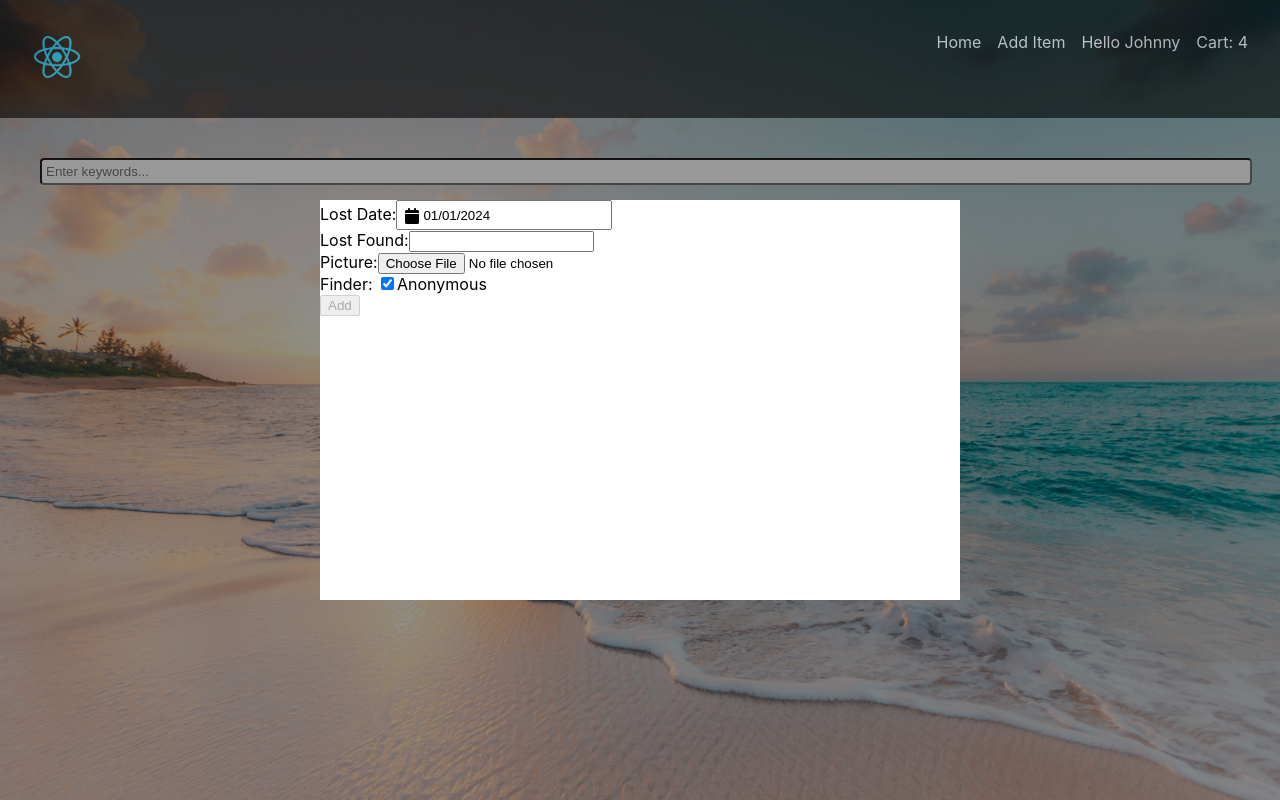
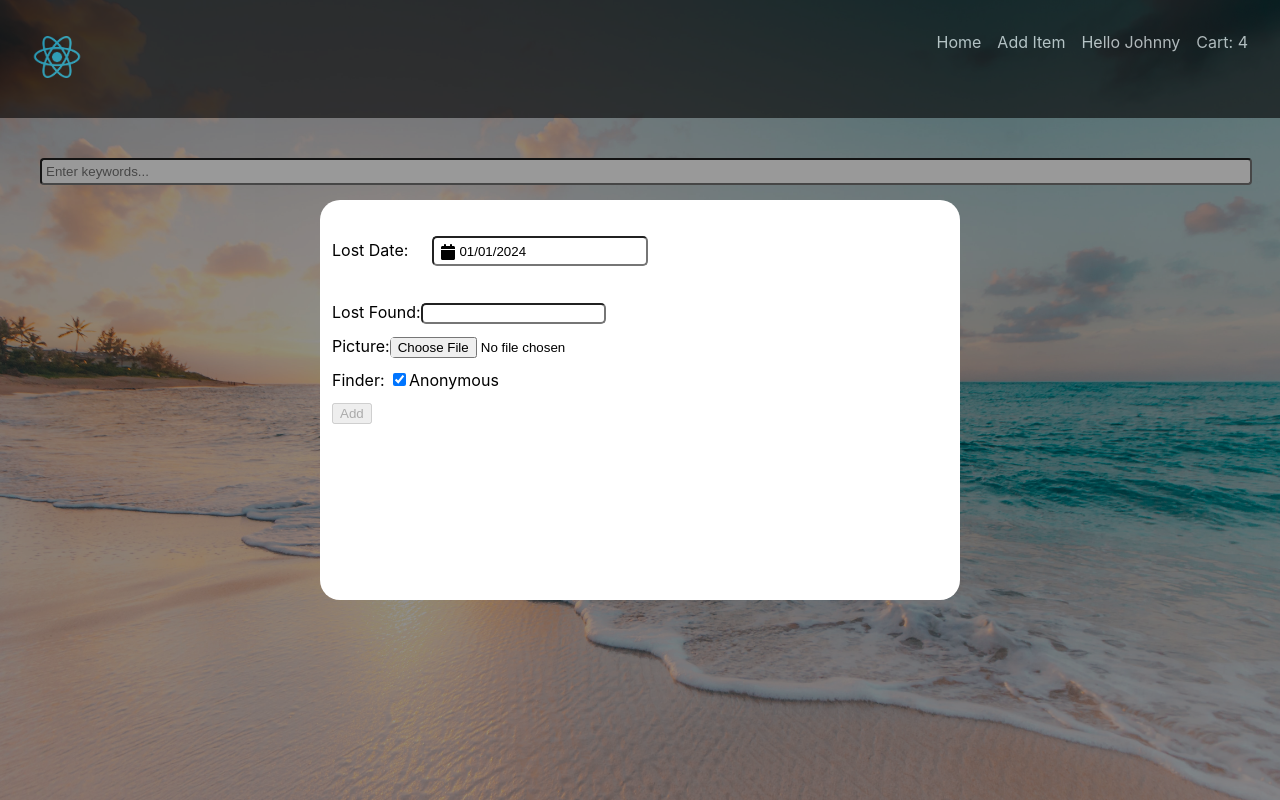
Before and after one commit to 11210CS460100/lost-and-found-system, a React (Create React App) app in the folder frontend/: page / in a window 1280 px wide. Both pictures are taken after a click on the element "Add Item". Built offline with nearby package versions, Linux system fonts and the light colour scheme; the HTML template or start-up script is replaced by a standard one.

Commit message:
border radius and word wrap

```diff
--- a/frontend/src/components/Components.css
+++ b/frontend/src/components/Components.css
@@ -25,9 +25,15 @@
     border-radius: 20px;
     animation-name: fadeIn;
     animation-duration: 1.0s;
+    max-width: 100%;
+    word-wrap: break-word;
 }
 
 .item img{
+    /*display: block;
+    margin-left: auto;
+    margin-right: auto;*/
+
     max-width: 100px;
     max-height: 100px;
     padding: 4px
@@ -53,6 +59,14 @@
     background-color: rgba(255, 255, 255);
     width: 50vw;
     height: 50vb;
+    border-radius: 20px;
 }
 
+.background div{
+    margin: 12px;
+}
+
+.background input{
+    border-radius: 5px;
+}
 /* add item */
```
